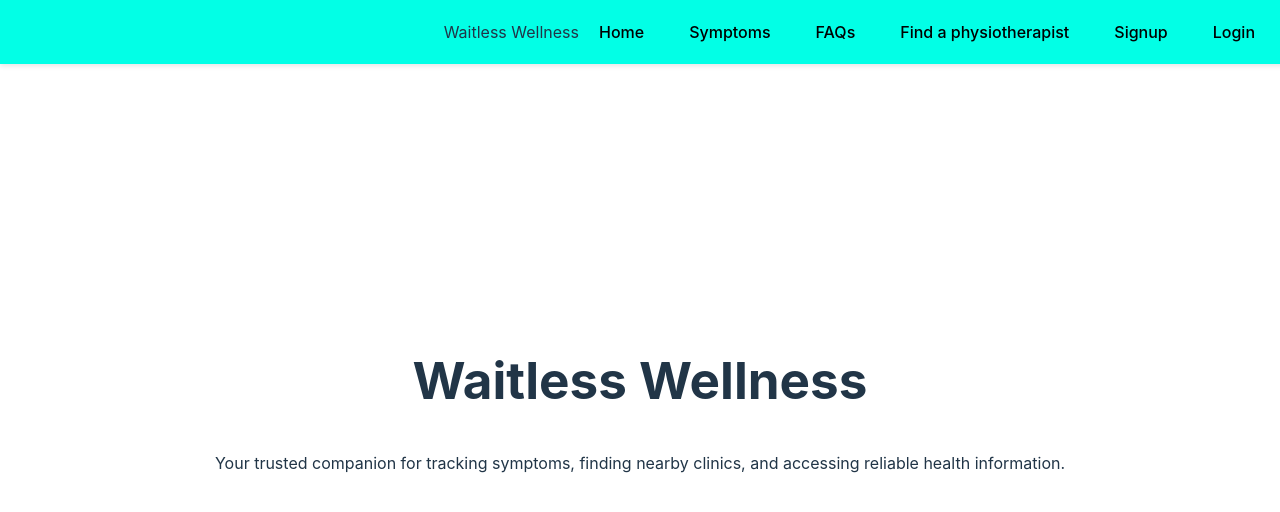
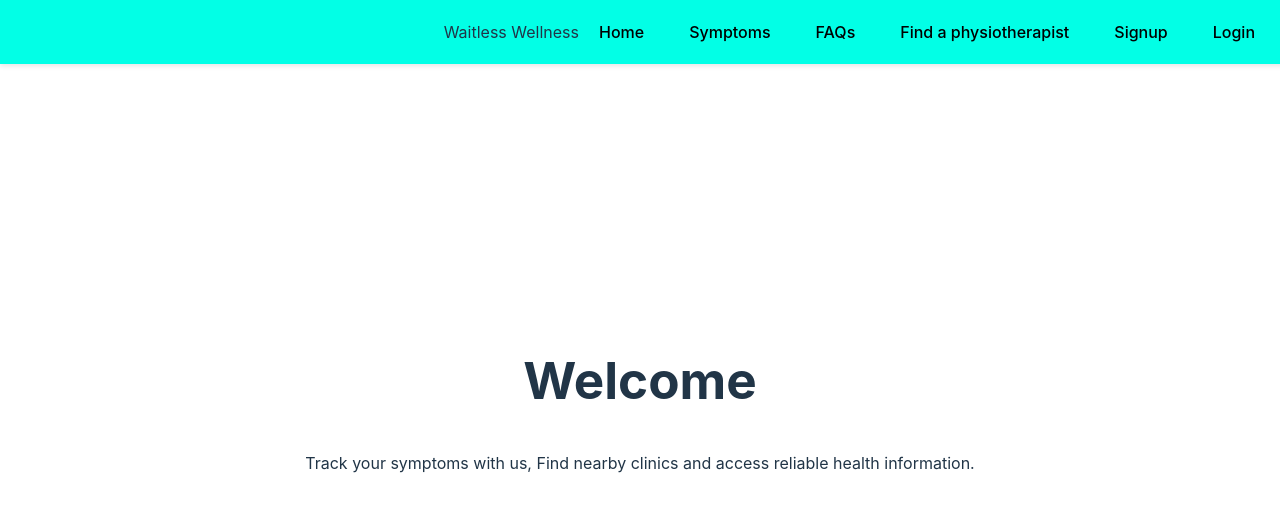
Before and after one commit to tosinfolarin/Waitless-Wellness, a React (Vite) app in the folder waitless-wellness/Frontend/: page / in a window 1280 px wide. Shown: the top 512 px of the page. Built offline with nearby package versions, Linux system fonts and the light colour scheme.

Commit message:
Adding informative content

```diff
--- a/waitless-wellness/Frontend/src/HomePage.tsx
+++ b/waitless-wellness/Frontend/src/HomePage.tsx
@@ -7,11 +7,11 @@ const HomePage: React.FC = () => {
     <main className="flex flex-col items-center justify-center min-h-screen bg-gray-50 text-gray-800">
       <section className="text-center max-w-2xl px-6 py-12">
         <h1 className="text-4xl md:text-5xl font-bold mb-6">
-          <span className="text-blue-600">Waitless Wellness</span>
+          <span className="text-blue-600">Welcome</span>
         </h1>
         <p className="text-lg md:text-xl mb-8">
-          Your trusted companion for tracking symptoms, finding nearby clinics,
-          and accessing reliable health information.
+          Track your symptoms with us, Find nearby clinics and access reliable health information.
+
         </p>
       </section>
     </main>
```
